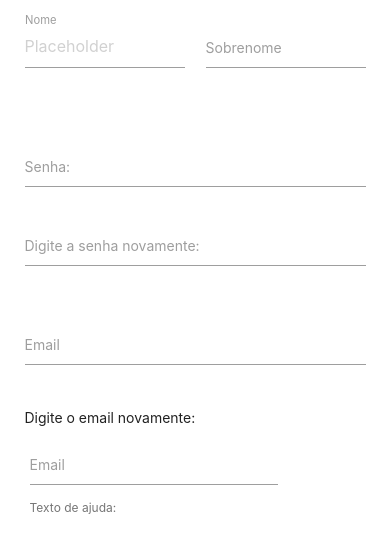
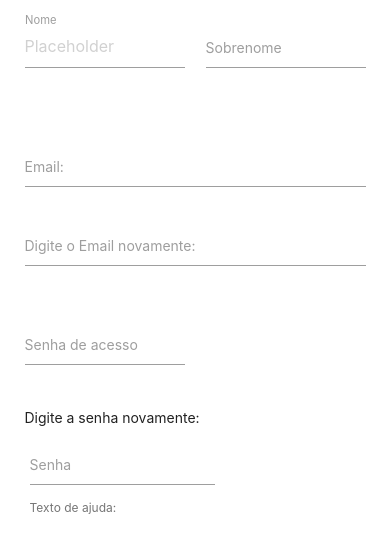
Before and after one commit to Gustavosantospro/Projeto-Sistema-integrado-de-Farmacias, a plain HTML site: page SIF-Sistema Integrado de Farmacias/index.html in a window 390 px wide. Shown: the part 307-860 px from the top of the page. Drawn offline with nearby package versions, Linux system fonts and the light colour scheme.

Commit message:
concertando formulário e ajustando responsividade dos mesmos

```diff
--- a/SIF-Sistema Integrado de Farmacias/index.html
+++ b/SIF-Sistema Integrado de Farmacias/index.html
@@ -52,7 +52,7 @@
                   <input placeholder="Placeholder" id="first_name" type="text" class="validate">
                   <label for="first_name">Nome</label>
                 </div>
-                <div class="input-field col s6">
+                <div class="input-field col s6 m6 l4">
                   <input id="last_name" type="text" class="validate">
                   <label for="last_name">Sobrenome</label>
                 </div>
@@ -61,27 +61,27 @@
 
               </div>
               <div class="row">
-                <div class="input-field col s12">
-                  <input id="password" type="password" class="validate">
-                  <label for="password">Senha:</label>
+                <div class="input-field col s12 m6 l6">
+                  <input id="email" type="email" class="validate">
+                  <label for="email">Email:</label>
                 </div>
-                <div class="input-field col s12">
-                    <input id="password" type="password" class="validate">
-                    <label for="password">Digite a senha novamente:</label>
+                <div class="input-field col s12 m6 l4">
+                    <input id="email" type="email" class="validate">
+                    <label for="email">Digite o Email novamente:</label>
                   </div>
               </div>
               <div class="row">
-                <div class="input-field col s12">
-                  <input id="email" type="email" class="validate">
-                  <label for="email">Email</label>
+                <div class="input-field col s6 l3">
+                  <input id="password" type="password" class="validate">
+                  <label for="password">Senha de acesso</label>
                 </div>
               </div>
               <div class="row">
-                <div class="col s12">
-                  Digite o email novamente:
+                <div class="col s7">
+                  Digite a senha novamente:
                   <div class="input-field inline">
-                    <input id="email_inline" type="email" class="validate">
-                    <label for="email_inline">Email</label>
+                    <input id="password_inline" type="password" class="validate">
+                    <label for="password_inline">Senha</label>
                     <span class="helper-text" data-error="wrong" data-success="right">Texto de ajuda:</span>
                   </div>
                 </div>
```
